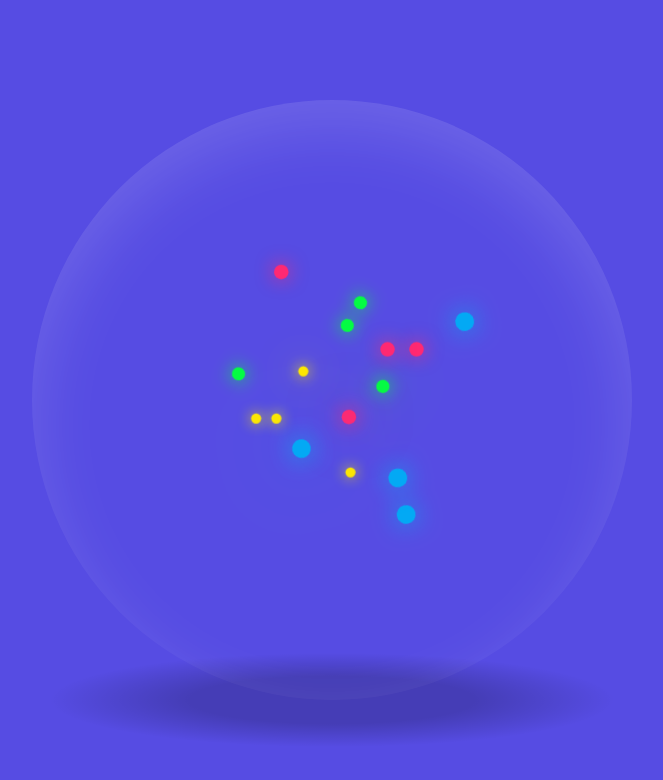
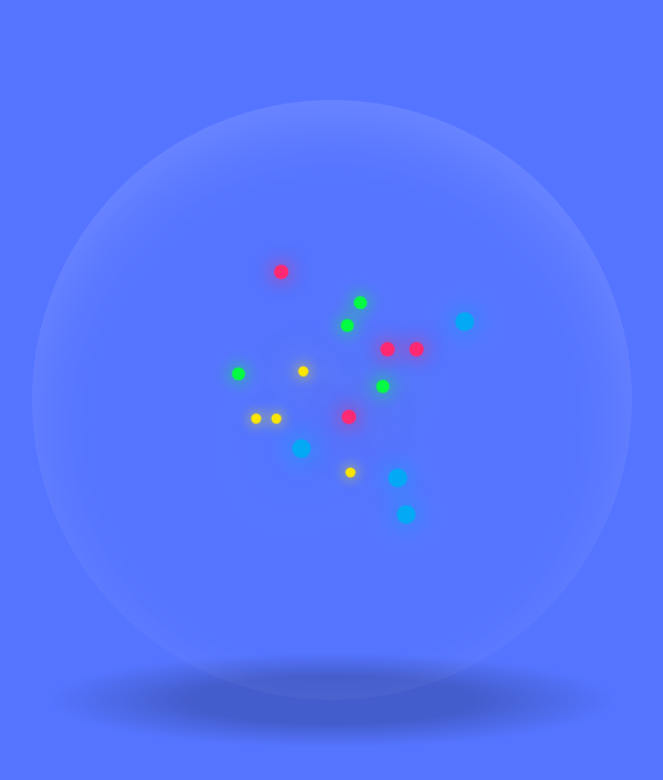
Before and after one commit to Ferthronix224/Esfera, a plain HTML site: page index.html in a window 1280 px wide. Shown: the whole page, without its empty margins (308-971 px from the left). Drawn offline with Linux system fonts and the light colour scheme.

Commit message:
Update style.css

```diff
--- a/style.css
+++ b/style.css
@@ -9,7 +9,7 @@ body{
     justify-content: center;
     align-items: center;
     min-height: 100vh;
-    background: #564CE3;
+    background: #5574FF;
 }
 
 .ball{
```
